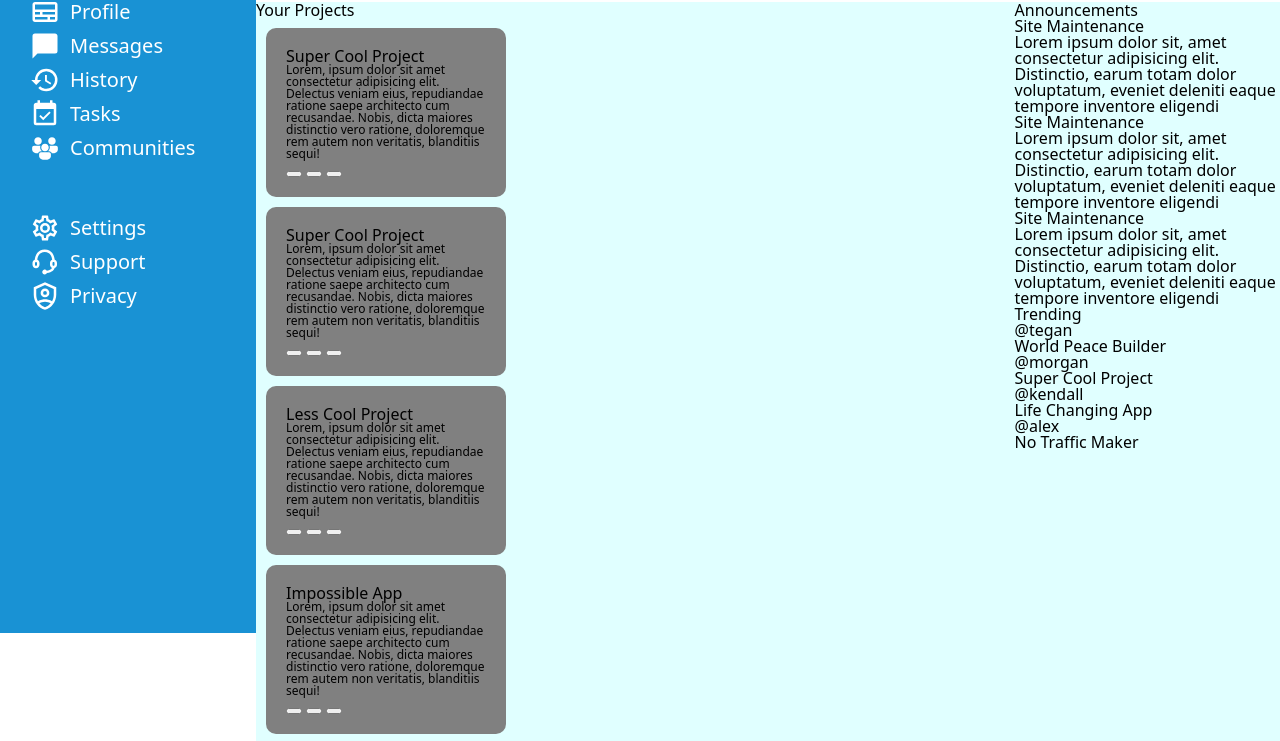
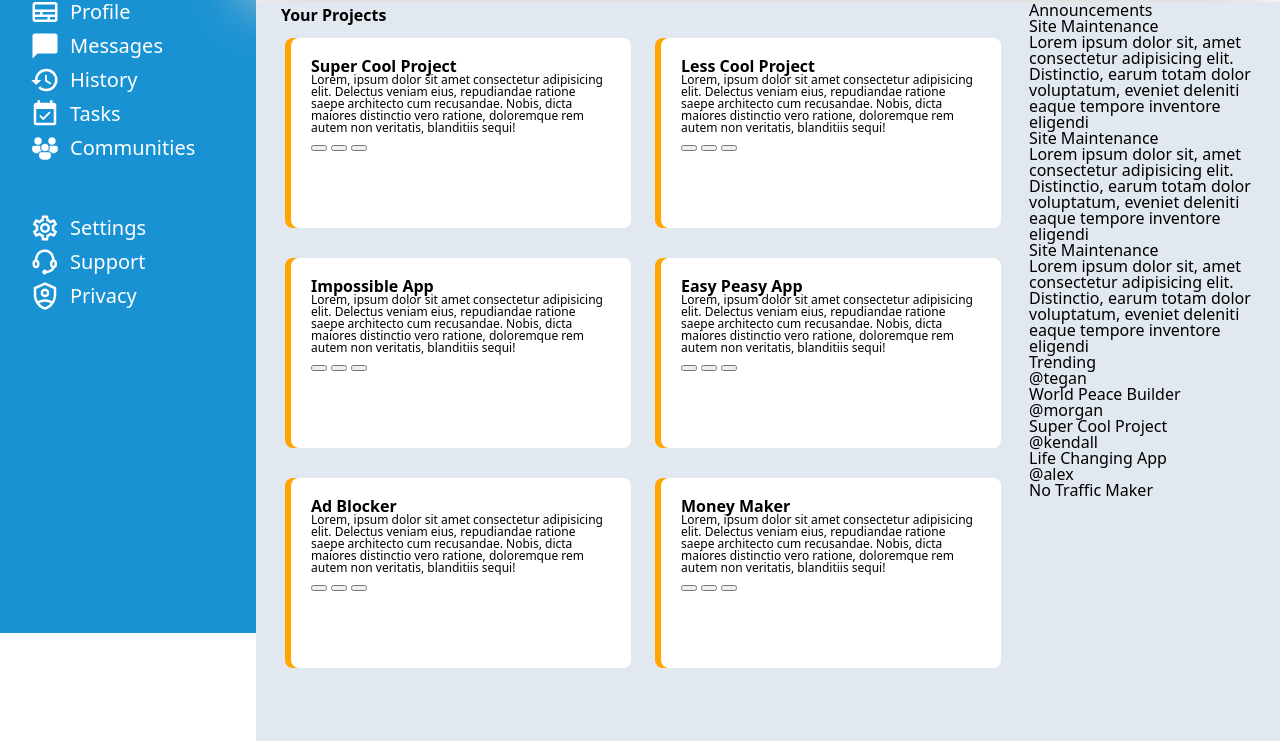
Before and after one commit to Peaceduudeee/Admin_Dashboard, a plain HTML site: page index.html in a window 1280 px wide. Shown: the part 167-908 px from the top of the page. Drawn offline with Linux system fonts and the light colour scheme.

Commit message:
improve main content ui, add border-shadow

```diff
--- a/index.html
+++ b/index.html
@@ -56,19 +56,10 @@
             <div class="content">
                 <div class="projects">
                     <h3>Your Projects</h3>
+                    <div class="cardFlex">
                         <div class="cards">
                             <h4>Super Cool Project</h4>
                             <div  class="cardContent">Lorem, ipsum dolor sit amet consectetur adipisicing elit. Delectus veniam eius, repudiandae ratione saepe architecto cum recusandae. Nobis, dicta maiores distinctio vero ratione, doloremque rem autem non veritatis, blanditiis sequi!
-                        </div>
-                        <div class="cardIcons">
-                            <button></button>
-                            <button></button>
-                            <button></button>
-                        </div>
-                    </div>
-                    <div class="cards">
-                        <h4>Super Cool Project</h4>
-                        <div class="cardContent">Lorem, ipsum dolor sit amet consectetur adipisicing elit. Delectus veniam eius, repudiandae ratione saepe architecto cum recusandae. Nobis, dicta maiores distinctio vero ratione, doloremque rem autem non veritatis, blanditiis sequi!
                             </div>
                             <div class="cardIcons">
                                 <button></button>
@@ -124,6 +115,7 @@
                                 <button></button>
                                 <button></button>
                                 <button></button>
+                            </div>
                         </div>
                     </div>
                 </div>
--- a/style.css
+++ b/style.css
@@ -101,6 +101,10 @@ body{
 	grid-template-columns: 2fr 0.7fr;
 }
 
+.header{
+	box-shadow:  -10px 9px 50px 1px #c9c9c9;
+}
+
 .headerFirst .left{
 	display:flex;
 	align-items: center;
@@ -176,25 +180,46 @@ body{
 	margin: 10px;
 }
 
-.cards{
-	background: grey;
-	width: 200px;
-	padding:20px;
-	border-radius: 10px;
-	margin: 10px;
-}
+
 .sidebar ul{
 	margin-top: 50px;
 	margin-left: 20px;
 }
 
+
+.content{
+	background-color:#E2E8F0ff;
+	margin-top: 10px;
+	display: grid;
+	grid-template-columns: 3fr 1fr;
+	grid-template-rows: 1fr 1fr;
+	/* margin-left:20px; */
+	padding-left: 20px;
+}
+
+.content .projects h3{
+	padding-left:5px;
+	font-weight: 600;
+	padding-top: 5px;
+}
+.cardFlex{
+	display: flex;
+	flex-wrap: wrap;
+}
+
+.cards{
+	background: white;
+	width: 300px;
+	height: 150px;
+	padding:20px;
+	border-radius: 8px;
+	margin: 15px;
+	box-shadow:red;
+	box-shadow: -6px 0 0 0 orange;
+}
 .cards h4{
-	font-weight: 700px;
+	font-weight: 700;
 }
 .cardContent{
 	font-size:12px;
 }
-.content{
-	background-color: lightcyan;
-	margin-top: 10px;
-}
```
Lines whose indentation alone changed are shown as unchanged.
